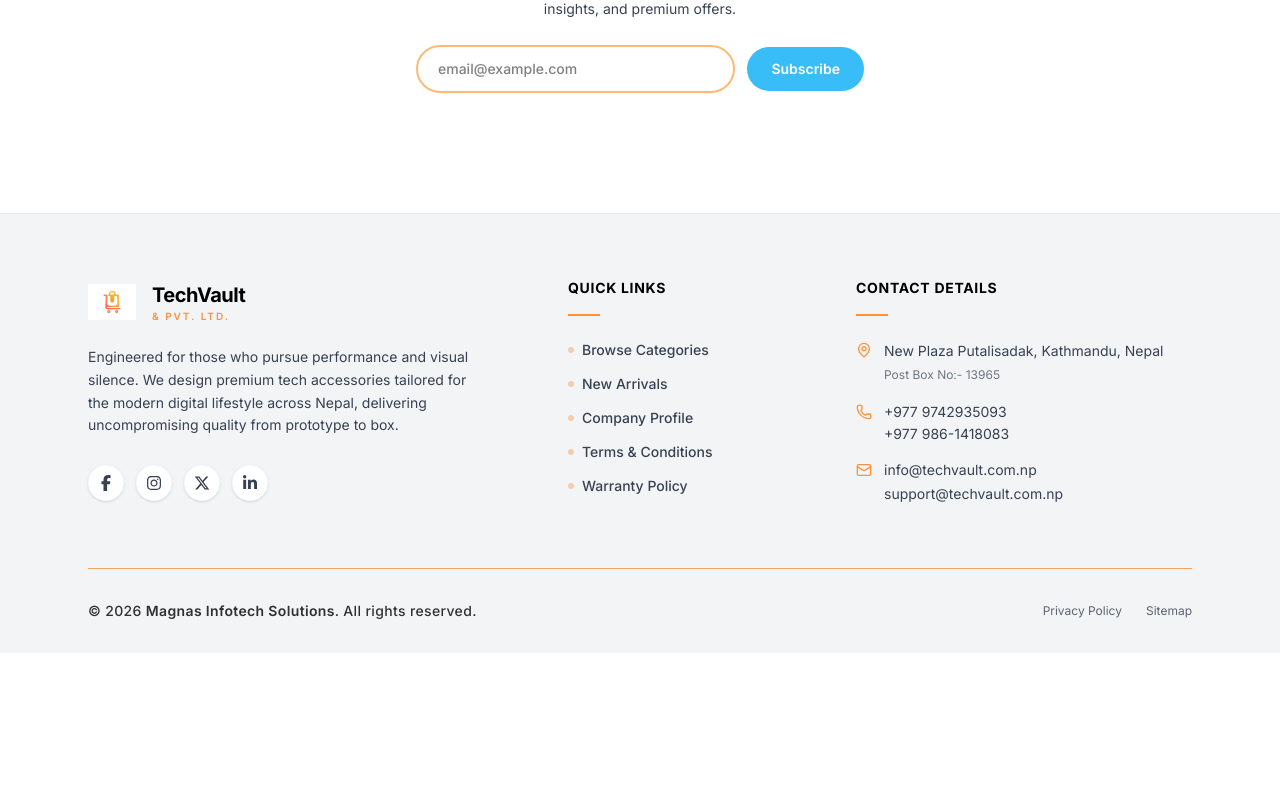
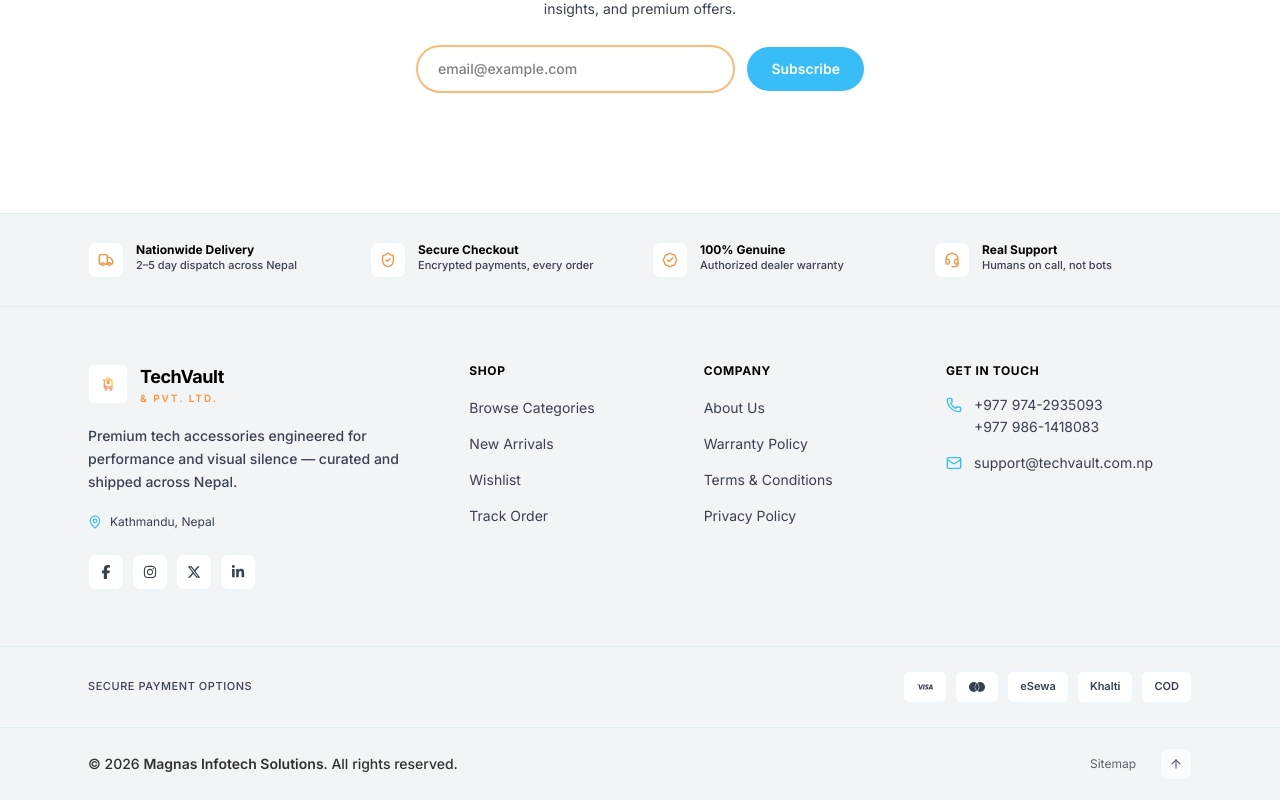
Before and after one commit to Hrit-Codes/Tech-Vault-Frontend, a React (Vite) app: page / in a window 1280 px wide. Shown: the part 2230-3030 px from the top of the page. Before the commit the page ends 2883 px from the top, so only its background shows below. Built offline with nearby package versions, Linux system fonts and the light colour scheme.

Commit message:
Updated footer ui

```diff
--- a/package.json
+++ b/package.json
@@ -5,6 +5,7 @@
   "type": "module",
   "scripts": {
     "dev": "vite",
+    "dev:network":"vite --host",
     "build": "tsc -b && vite build",
     "lint": "eslint .",
     "preview": "vite preview"
--- a/src/Components/Footer/Footer.tsx
+++ b/src/Components/Footer/Footer.tsx
@@ -1,147 +1,221 @@
 import companyLogo from "@/Assets/Logo.webp"
-import { Mail, MapPin, Phone } from "lucide-react";
+import { useState } from "react";
+import type { ReactNode } from "react";
+import { Mail, Phone, MapPin, Truck, ShieldCheck, BadgeCheck, Headset, ChevronDown, ArrowUp } from "lucide-react";
 import { FaFacebookF, FaInstagram, FaLinkedinIn, FaXTwitter } from "react-icons/fa6";
+import { SiVisa, SiMastercard } from "react-icons/si";
 import { useNavigate } from "react-router-dom";
 
-export default function Footer() {
-    const navigate = useNavigate();
+const trustBadges = [
+    { icon: Truck, title: "Nationwide Delivery", desc: "2–5 day dispatch across Nepal" },
+    { icon: ShieldCheck, title: "Secure Checkout", desc: "Encrypted payments, every order" },
+    { icon: BadgeCheck, title: "100% Genuine", desc: "Authorized dealer warranty" },
+    { icon: Headset, title: "Real Support", desc: "Humans on call, not bots" },
+];
 
 const socials = [
     { label: "Facebook", icon: FaFacebookF, url: "#" },
     { label: "Instagram", icon: FaInstagram, url: "#" },
     { label: "X", icon: FaXTwitter, url: "#" },
-        { label: "LinkedIn", icon: FaLinkedinIn, url: "#" }
+    { label: "LinkedIn", icon: FaLinkedinIn, url: "#" },
 ];
 
+const shopLinks = [
+    { label: "Browse Categories", href: "/shop" },
+    { label: "New Arrivals", href: "/shop" },
+    { label: "Wishlist", href: "/wishlist" },
+    { label: "Track Order", href: "#" },
+];
+
+const companyLinks = [
+    { label: "About Us", href: "/aboutus" },
+    { label: "Warranty Policy", href: "#" },
+    { label: "Terms & Conditions", href: "#" },
+    { label: "Privacy Policy", href: "#" },
+];
+
+function FooterColumn({ title, children }: { title: string; children: ReactNode }) {
+    const [open, setOpen] = useState(false);
+
     return (
-        <footer className="w-full bg-section-alternative border-t border-secondary-400/10 pt-16 pb-8">
-            <div className="max-w-6xl mx-auto px-6 ">
-
-                {/* Pre-footer CTA strip
-                <div className="w-full bg-section-alternative mb-10 py-8">
-                    <div className="max-w-6xl mx-auto flex flex-col sm:flex-row items-center justify-between gap-4">
-                        <div>
-                            <h3 className="font-bold  text-lg">Ready to upgrade your tech?</h3>
-                            <p className=" text-sm">Fast delivery across Nepal. Genuine products guaranteed.</p>
-                        </div>
+        <div className="border-b border-secondary-400/10 md:border-none pb-5 md:pb-0">
             <button
-                            onClick={() => navigate("/shop")}
-                            className="px-6 py-3 rounded-xl bg-white text-primary-600 text-sm font-bold hover:bg-primary-50 transition-colors whitespace-nowrap"
+                onClick={() => setOpen((o) => !o)}
+                className="w-full flex items-center justify-between py-1 md:py-0 md:pointer-events-none cursor-pointer md:cursor-default"
             >
-                            Shop Now →
+                <h3 className="font-bold text-xs uppercase tracking-wider">{title}</h3>
+                <ChevronDown
+                    className={`w-4 h-4 text-description md:hidden transition-transform duration-200 ${open ? "rotate-180" : ""}`}
+                />
             </button>
-                    </div>
-                </div> */}
-
-                {/* Main Grid Structure */}
-                <div className="grid grid-cols-1 md:grid-cols-12 gap-12 mb-16">
-
-                    {/* Col 1 – Brand Identity (Spans 5 Columns for balanced weight) */}
-                    <div className="md:col-span-5 flex flex-col gap-5">
-                        <div className="flex items-center gap-4">
-                            <img src={companyLogo} alt="TechVault Logo" className="w-12 h-12 object-contain" />
-                            <div>
-                                <h2 className="font-bold text-xl tracking-tight ">
-                                    TechVault
-                                </h2>
-                                <h4 className="text-[10px] tracking-[0.2em] uppercase text-primary-400 font-semibold">
-                                    &amp; Pvt. Ltd.
-                                </h4>
+            <div
+                className={`grid transition-all duration-300 ease-out md:grid-rows-[1fr]! md:opacity-100! ${
+                    open ? "grid-rows-[1fr] opacity-100 mt-4" : "grid-rows-[0fr] opacity-0"
+                } md:mt-4`}
+            >
+                <div className="overflow-hidden">{children}</div>
             </div>
         </div>
+    );
+}
 
-                        <p className="text-sm leading-relaxed text-description font-normal max-w-sm">
-                            Engineered for those who pursue performance and visual silence. We design premium tech accessories tailored for the modern digital lifestyle across Nepal, delivering uncompromising quality from prototype to box.
-                        </p>
+export default function Footer() {
+    const navigate = useNavigate();
 
-                        {/* Social Icons with Clean Circular Glassmorphism Backgrounds */}
-                        <div className="flex flex-row gap-3 pt-2">
-                            {socials.map(({ label, icon: Icon }) => (
-                                <button
-                                    key={label}
-                                    aria-label={label}
-                                    className="w-9 h-9 rounded-full bg-section border border-secondary-400/5 flex items-center justify-center text-description hover:text-primary-400 hover:border-primary-400/30 transition-all duration-200 cursor-pointer shadow-sm"
-                                >
-                                    <Icon className="text-base" />
-                                </button>
+    return (
+        <footer className="relative w-full bg-section-alternative border-t border-secondary-400/10 overflow-hidden">
+
+
+
+            <div className="relative z-10">
+
+                {/* Trust badge strip */}
+                <div className="border-b border-secondary-400/10">
+                    <div className="max-w-6xl mx-auto px-6 py-7 grid grid-cols-2 md:grid-cols-4 gap-6">
+                        {trustBadges.map(({ icon: Icon, title, desc }) => (
+                            <div key={title} className="flex items-start gap-3">
+                                <div className="w-9 h-9 rounded-lg bg-section border border-secondary-400/10 flex items-center justify-center shrink-0">
+                                    <Icon className="w-4 h-4 text-primary-400" />
+                                </div>
+                                <div>
+                                    <p className="text-xs font-bold">{title}</p>
+                                    <p className="text-[11px] text-description leading-snug">{desc}</p>
+                                </div>
+                            </div>
                         ))}
                     </div>
                 </div>
 
-                    {/* Col 2 – Navigation Links (Spans 3 Columns) */}
-                    <div className="md:col-span-3">
-                        <h3 className="font-bold text-sm uppercase tracking-wider mb-4">
-                            Quick Links
-                        </h3>
-                        <div className="w-8 h-0.5 bg-primary-400 mb-6" />
-                        <ul className="space-y-3.5">
-                            {[
-                                { label: "Browse Categories", href: "/categories" },
-                                { label: "New Arrivals",     href: "/new-arrivals" },
-                                { label: "Company Profile",   href: "/company-profile" },
-                                { label: "Terms & Conditions",href: "/terms" },
-                                { label: "Warranty Policy",   href: "/warranty" },
-                            ].map(({ label, href }) => (
+                {/* Main content grid */}
+                <div className="max-w-6xl mx-auto px-6 py-14 grid grid-cols-1 md:grid-cols-12 gap-10">
+
+                    {/* Brand column */}
+                    <div className="md:col-span-4 flex flex-col gap-5">
+                        <div className="flex items-center gap-3">
+                            <img src={companyLogo} alt="TechVault Logo" className="w-10 h-10 object-contain rounded-md bg-section border border-secondary-400/10 p-1" />
+                            <div>
+                                <h2 className="font-bold text-lg tracking-tight">TechVault</h2>
+                                <p className="text-[10px] tracking-[0.2em] uppercase text-primary-400 font-semibold">&amp; Pvt. Ltd.</p>
+                            </div>
+                        </div>
+
+                        <p className="text-sm leading-relaxed max-w-xs text-description">
+                            Premium tech accessories engineered for performance and visual silence — curated and shipped across Nepal.
+                        </p>
+
+                        <div className="flex items-center gap-2 text-xs text-description">
+                            <MapPin className="w-3.5 h-3.5 text-secondary-400 shrink-0" />
+                            Kathmandu, Nepal
+                        </div>
+
+                        <div className="flex flex-row gap-2 pt-1">
+                            {socials.map(({ label, icon: Icon, url }) => (
+                                <a
+                                    key={label}
+                                    href={url}
+                                    aria-label={label}
+                                    className="w-9 h-9 rounded-lg bg-section border border-secondary-400/10 flex items-center justify-center text-description hover:text-primary-400 hover:border-primary-400/40 hover:bg-primary-400/5 transition-all duration-200"
+                                >
+                                    <Icon className="text-sm" />
+                                </a>
+                            ))}
+                        </div>
+                    </div>
+
+                    {/* Link columns — collapsible on mobile, static on desktop */}
+                    <div className="md:col-span-5 grid grid-cols-1 sm:grid-cols-2 gap-8">
+                        <FooterColumn title="Shop">
+                            <ul className="space-y-3">
+                                {shopLinks.map(({ label, href }) => (
                                     <li key={label}>
                                         <button
                                             onClick={() => navigate(href)}
-                                        className="text-sm text-description hover:text-primary-400 transition-colors duration-200 flex items-center gap-2 font-medium cursor-pointer"
+                                            className="text-sm text-description hover:text-primary-400 transition-colors cursor-pointer text-left"
                                         >
-                                        <div className="w-1.5 h-1.5 rounded-full bg-primary-400/40 shrink-0" />
                                             {label}
                                         </button>
                                     </li>
                                 ))}
                             </ul>
+                        </FooterColumn>
+
+                        <FooterColumn title="Company">
+                            <ul className="space-y-3">
+                                {companyLinks.map(({ label, href }) => (
+                                    <li key={label}>
+                                        <button
+                                            onClick={() => navigate(href)}
+                                            className="text-sm text-description hover:text-primary-400 transition-colors cursor-pointer text-left"
+                                        >
+                                            {label}
+                                        </button>
+                                    </li>
+                                ))}
+                            </ul>
+                        </FooterColumn>
                     </div>
 
-                    {/* Col 3 – Corporate Headquarters (Spans 4 Columns) */}
-                    <div className="md:col-span-4">
-                        <h3 className="font-bold text-sm uppercase tracking-wider mb-4">
-                            Contact Details
-                        </h3>
-                        <div className="w-8 h-0.5 bg-primary-400 mb-6" />
+                    {/* Contact column */}
+                    <div className="md:col-span-3">
+                        <FooterColumn title="Get in Touch">
                             <ul className="space-y-4 text-sm text-description">
-
-                            {/* Address Location */}
                                 <li className="flex items-start gap-3">
-                                <MapPin className="w-4 h-4 text-primary-400 shrink-0 mt-0.5" />
-                                <span className="leading-relaxed font-normal">
-                                    New Plaza Putalisadak, Kathmandu, Nepal<br />
-                                    <span className="text-xs opacity-70">Post Box No:- 13965</span>
-                                </span>
-                            </li>
-
-                            {/* Phone Systems */}
-                            <li className="flex items-start gap-3">
-                                <Phone className="w-4 h-4 text-primary-400 shrink-0 mt-0.5" />
-                                <div className="flex flex-col gap-0.5 font-normal">
-                                    <a href="tel:+9779742935093" className="hover:text-primary-400 transition-colors">+977 9742935093</a>
+                                    <Phone className="w-4 h-4 text-secondary-400 shrink-0 mt-0.5" />
+                                    <div className="flex flex-col gap-0.5">
+                                        <a href="tel:+9779742935093" className="hover:text-primary-400 transition-colors">+977 974-2935093</a>
                                         <a href="tel:+9779861418083" className="hover:text-primary-400 transition-colors">+977 986-1418083</a>
                                     </div>
                                 </li>
-
-                            {/* Email Support Counters */}
                                 <li className="flex items-start gap-3">
-                                <Mail className="w-4 h-4 text-primary-400 shrink-0 mt-0.5" />
-                                <div className="flex flex-col gap-1 font-normal break-all">
-                                    <a href="mailto:info@techvault.com.np" className="hover:text-primary-400 transition-colors">info@techvault.com.np</a>
-                                    <a href="mailto:support@techvault.com.np" className="hover:text-primary-400 transition-colors">support@techvault.com.np</a>
-                                </div>
+                                    <Mail className="w-4 h-4 text-secondary-400 shrink-0 mt-0.5" />
+                                    <a href="mailto:support@techvault.com.np" className="hover:text-primary-400 transition-colors break-all">
+                                        support@techvault.com.np
+                                    </a>
                                 </li>
-
                             </ul>
+                        </FooterColumn>
                     </div>
                 </div>
 
-                {/* Sub-Footer Copyright Area */}
-                <div className="border-t border-primary-400 pt-8 flex flex-col sm:flex-row items-center justify-between gap-4 text-xs text-description opacity-80">
-                    <p className="tracking-wide">
+                {/* Payment methods strip */}
+                <div className="border-t border-secondary-400/10">
+                    <div className="max-w-6xl mx-auto px-6 py-6 flex flex-col sm:flex-row items-center justify-between gap-4">
+                        <p className="text-[11px] uppercase tracking-wider text-description">Secure payment options</p>
+                        <div className="flex items-center gap-2 flex-wrap justify-center">
+                            <span className="w-11 h-8 rounded-md bg-section border border-secondary-400/10 flex items-center justify-center text-description">
+                                <SiVisa className="text-base" />
+                            </span>
+                            <span className="w-11 h-8 rounded-md bg-section border border-secondary-400/10 flex items-center justify-center text-description">
+                                <SiMastercard className="text-base" />
+                            </span>
+                            {["eSewa", "Khalti", "COD"].map((label) => (
+                                <span
+                                    key={label}
+                                    className="px-3 h-8 rounded-md bg-section border border-secondary-400/10 flex items-center justify-center text-[11px] font-semibold text-description"
+                                >
+                                    {label}
+                                </span>
+                            ))}
+                        </div>
+                    </div>
+                </div>
+
+                {/* Bottom bar */}
+                <div className="border-t border-secondary-400/10">
+                    <div className="max-w-6xl mx-auto px-6 py-5 flex flex-col sm:flex-row items-center justify-between gap-4 text-xs text-description opacity-80">
+                        <p>
                             &copy; 2026 <a href="https://magnas.com.np/" className="hover:text-primary-400 font-semibold transition-colors">Magnas Infotech Solutions</a>. All rights reserved.
                         </p>
-                    <div className="flex gap-6">
-                        <a href="/privacy" className="hover:text-primary-400 transition-colors">Privacy Policy</a>
+                        <div className="hidden lg:flex items-center gap-6">
                             <a href="/sitemap" className="hover:text-primary-400 transition-colors">Sitemap</a>
+                            <button
+                                onClick={() => window.scrollTo({ top: 0, behavior: "smooth" })}
+                                aria-label="Back to top"
+                                className="w-8 h-8 rounded-lg bg-section border border-secondary-400/10 flex items-center justify-center hover:text-primary-400 hover:border-primary-400/40 transition-all cursor-pointer"
+                            >
+                                <ArrowUp className="w-3.5 h-3.5" />
+                            </button>
+                        </div>
                     </div>
                 </div>
 
```
Lines whose indentation alone changed are shown as unchanged.
